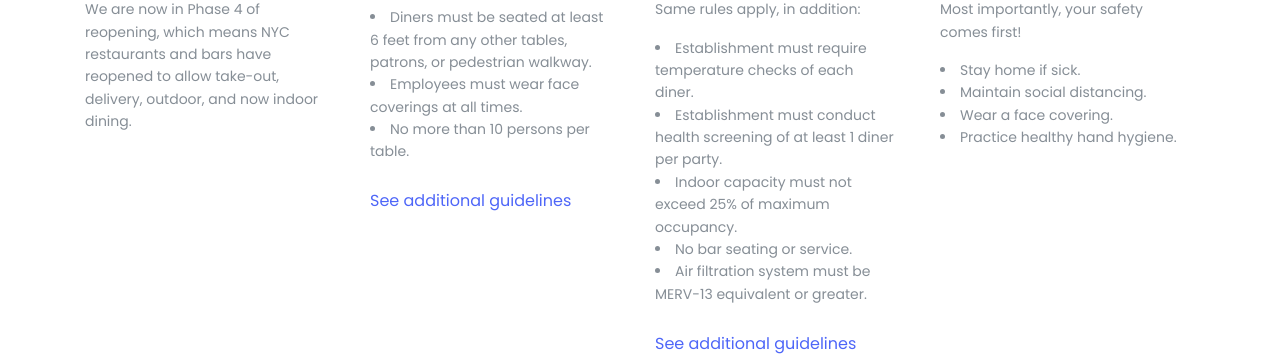
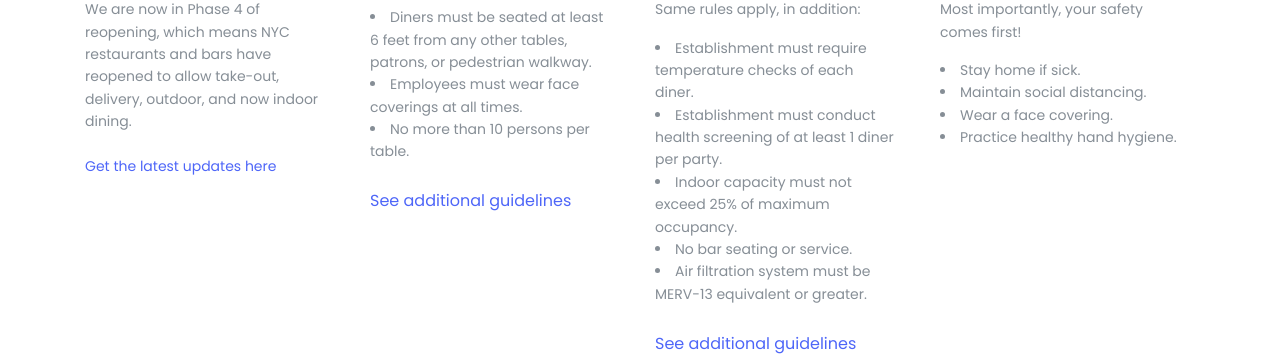
Before and after one commit to gcivil-nyu-org/dine-safe-ly, a Django app: page / in a window 1280 px wide. Shown: the part 1693-2051 px from the top of the page. Run offline with Django 3.2, Linux system fonts and the light colour scheme; some libraries are stand-ins or nearby versions; some web fonts are replaced.

Commit message:
added more index descriptions

```diff
--- a/templates/index.html
+++ b/templates/index.html
@@ -441,7 +441,10 @@
                     </div>
                     <h3 class="h6 text-uppercase">Phase 4</h3>
                     <p class="text-muted text-sm">We are now in Phase 4 of reopening,
-                        which means NYC restaurants and bars have reopened to allow take-out, delivery, outdoor, and now indoor dining.</p>
+                        which means NYC restaurants and bars have reopened to allow take-out, delivery, outdoor, and now indoor dining.
+                        <br> <br>
+                    <a href="https://www1.nyc.gov/html/dot/html/pedestrians/openrestaurants.shtml">Get the latest updates here</a>
+                    </p>
                 </div>
             </div>
             <div class="col-sm-6 col-lg-3 mb-3 mb-lg-0">
@@ -460,8 +463,7 @@
                             coverings at all times.</li>
                         <li class="text-muted text-sm">No more than 10 persons per table.</li>
                     <br>
-                    <a href="https://www.governor.ny.gov/sites/governor.ny
-                    .gov/files/atoms/files/OutdoorTakeoutDeliveryFoodServicesSummaryGuidance.pdf">See additional guidelines</a>
+                    <a href="https://www.governor.ny.gov/sites/governor.ny.gov/files/atoms/files/OutdoorTakeoutDeliveryFoodServicesSummaryGuidance.pdf">See additional guidelines</a>
                     </p>
                 </div>
             </div>
```
